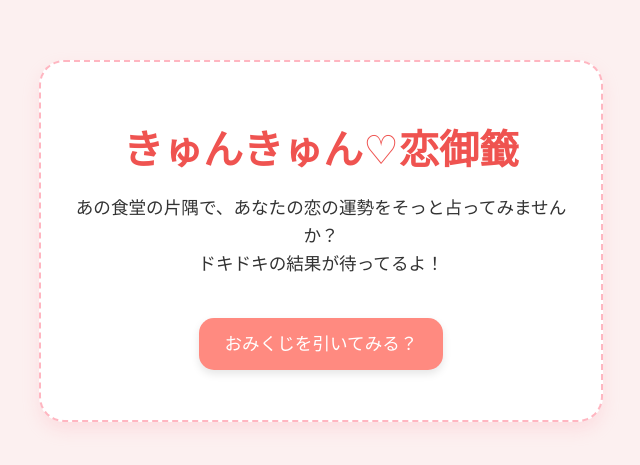
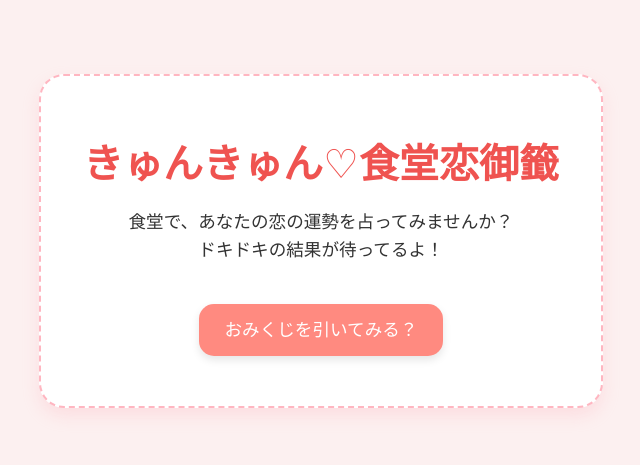
Before and after one commit to s256021-crypto/omikuji2, a plain HTML site: page index.html in a window 1280 px wide. Shown: the part 199-664 px from the top of the page, without its empty margins (319-959 px from the left). Drawn offline with Linux system fonts and the light colour scheme; a web font is replaced by a local one.

Commit message:
Update index.html

```diff
--- a/index.html
+++ b/index.html
@@ -55,8 +55,8 @@
 </head>
 <body>
   <div class="container">
-    <h1>きゅんきゅん♡恋御籤</h1>
-    <p>あの食堂の片隅で、あなたの恋の運勢をそっと占ってみませんか？<br>ドキドキの結果が待ってるよ！</p>
+    <h1>きゅんきゅん♡食堂恋御籤</h1>
+    <p>食堂で、あなたの恋の運勢を占ってみませんか？<br>ドキドキの結果が待ってるよ！</p>
     <p><a href="omikuji1.html">おみくじを引いてみる？</a></p>
   </div>
 </body>
```
